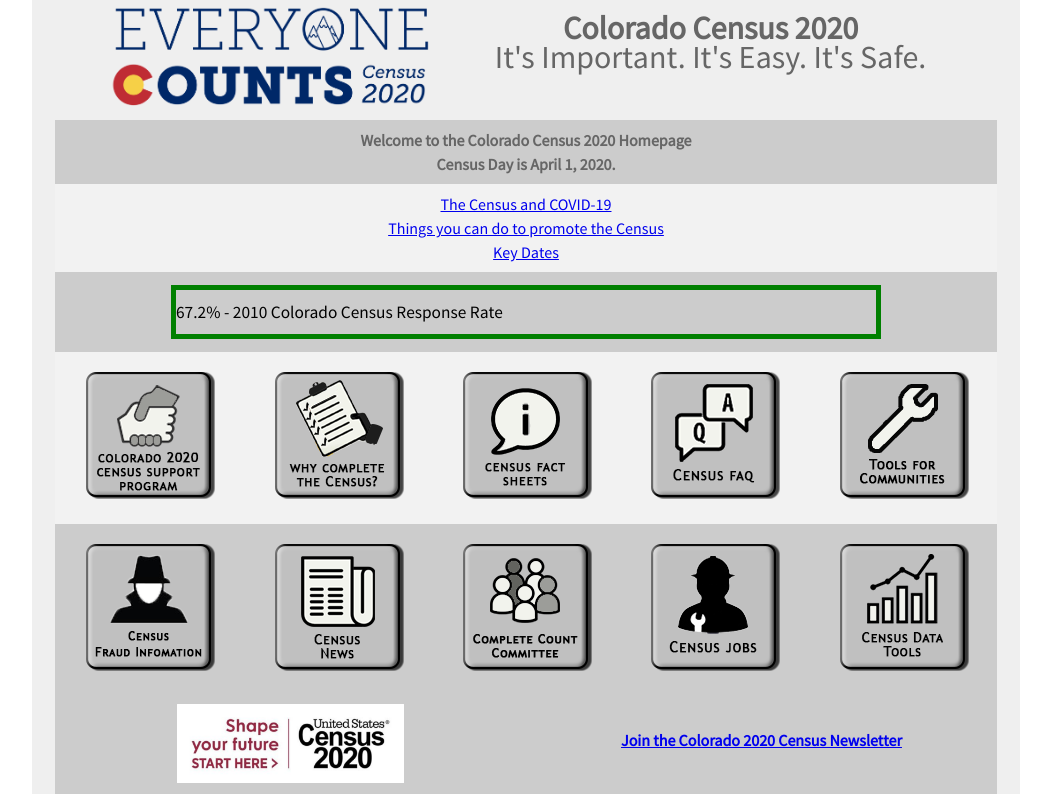
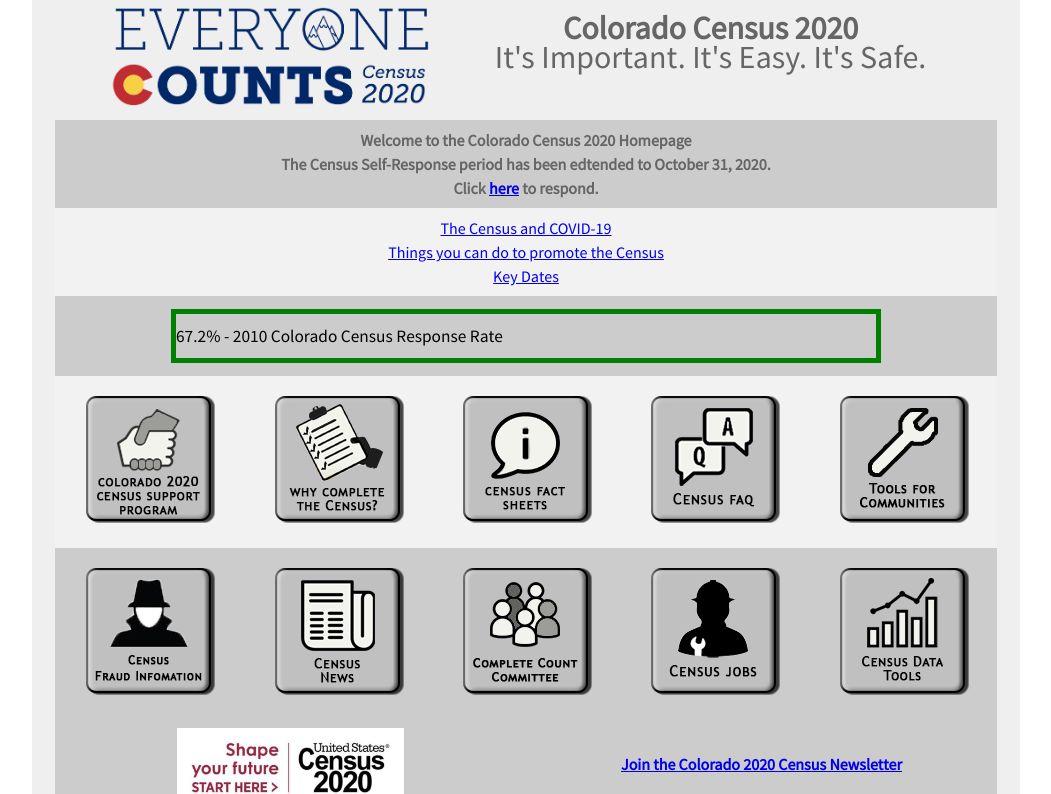
Before and after one commit to TBleess/Website_New, a Jekyll site: the page built from pages/5_CensusACS/census_2020_main.html, in a window 1280 px wide and 900 px high, scrolled down 888 px, cut to the strip 106-900 px from the top of the window. Shown: the whole strip, without its empty margins (114-1165 px from the left). Built offline with Jekyll 4.4.1, drawn with Linux system fonts in a browser that asks for light colours.

Commit message:
Add files via upload

```diff
--- a/pages/5_CensusACS/census_2020_main.html
+++ b/pages/5_CensusACS/census_2020_main.html
@@ -122,7 +122,8 @@
 		<tr>
 		<td colspan="5" valign="top" align="left">
 		<b>Welcome to the Colorado Census 2020 Homepage</b><br>
-		<b>Census Day is April 1, 2020.</b><br>
+		<b>The Census Self-Response period has been edtended to October 31, 2020.</b><br>
+		<b>Click <a href="https://2020census.gov/" target = "_blank">here</a> to respond.</b>
 		</td>
 		</tr>
 		<tr>
```
